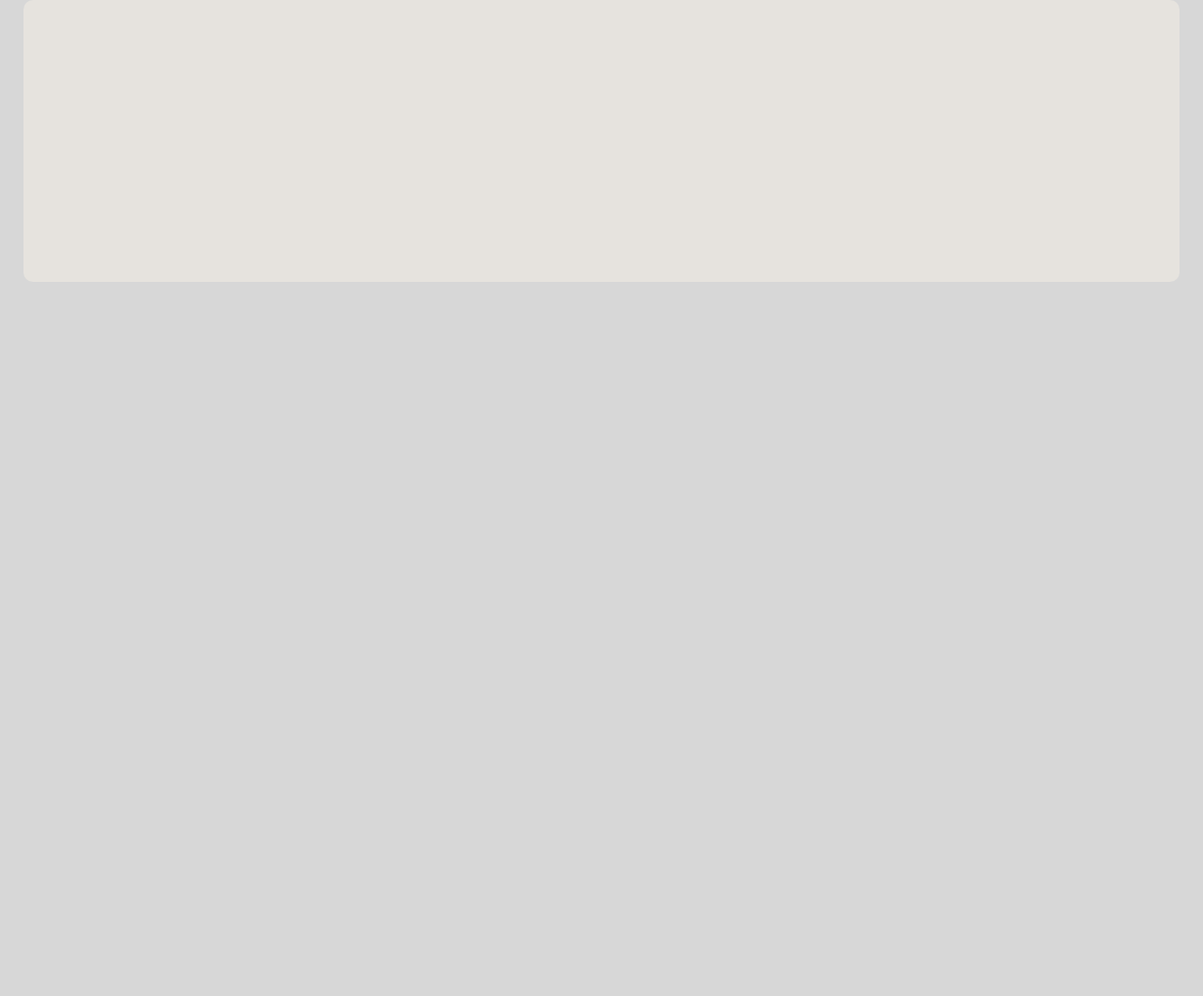
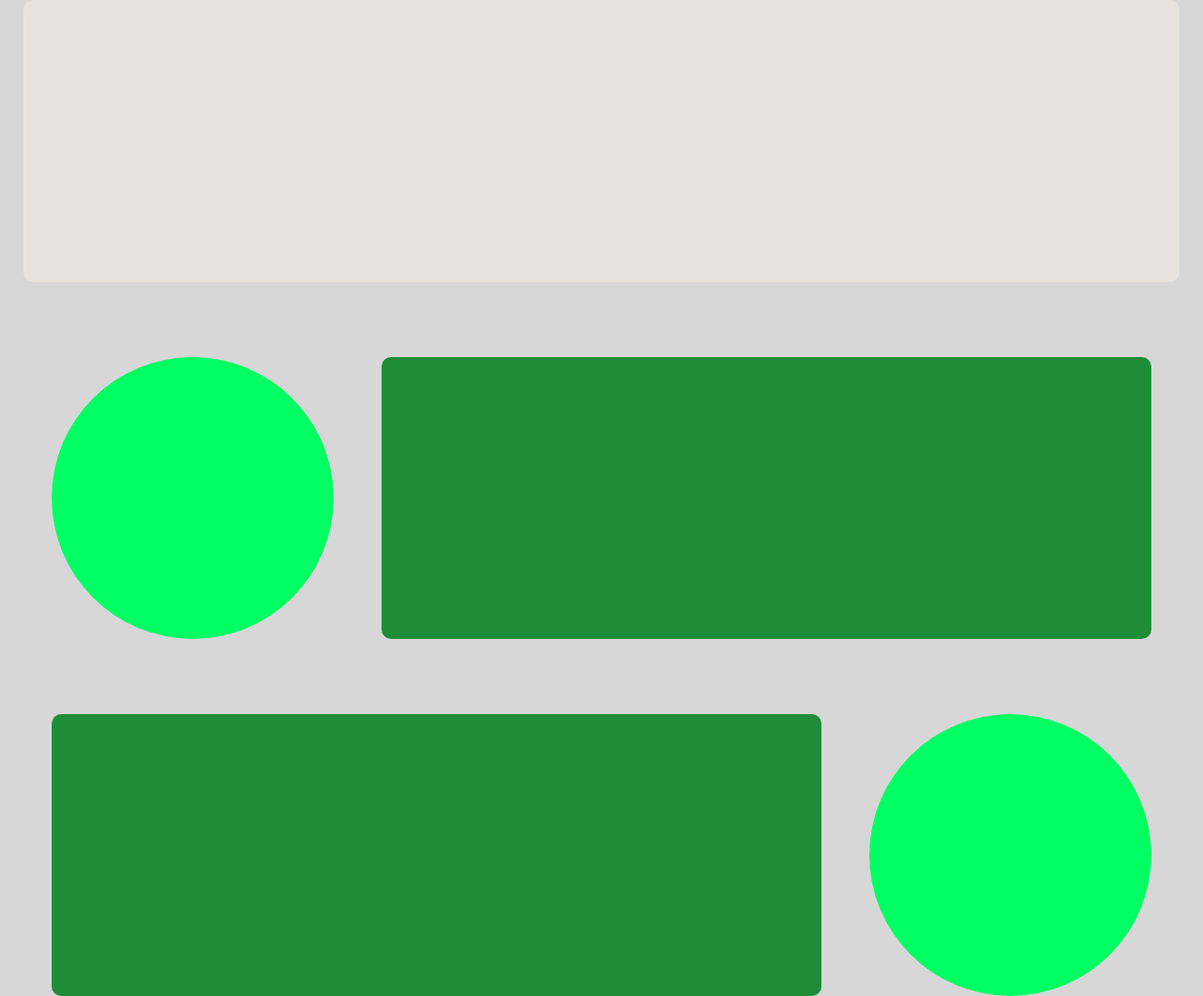
Before and after one commit to luzmariamindje/nocionesbasicas, a plain HTML site: page index.html in a window 1280 px wide. Shown: the part 1065-2125 px from the top of the page at 94% size. Before the commit the page ends 1365 px from the top, so only its background shows below. Drawn offline with Linux system fonts and the light colour scheme.

Commit message:
rectangulos y circulos

```diff
--- a/css/estilo.css
+++ b/css/estilo.css
@@ -54,3 +54,39 @@ header{
     margin-top: 100px;
     border-radius: 10px;
  }
+
+ .section1{
+    display: flex;
+    justify-content: space-between;
+    align-items: center;
+    margin: 30px;
+ }
+
+ .circulo_verde{
+    height:300px;
+    width: 300px;
+    background-color: rgb(0, 255, 98);
+    border-radius: 50%;
+    margin-top: 50px;
+
+}
+ .rectangulo_verde{
+    /* color */
+    background-color: rgb(31, 141, 55);
+    /* forma */
+    height: 300px;
+    /* margen  se queda con todo lo que tiene de epacio*/
+   flex-basis: 70%;
+  margin-top: 50px;
+  border-radius: 10px;
+}
+
+.section2{
+    display: flex;
+    justify-content: space-between;
+    align-items: center;
+    margin: 30px;
+ }
+.reverso{
+    flex-flow: row-reverse nowrap;
+}
--- a/index.html
+++ b/index.html
@@ -13,6 +13,7 @@
  <!-- web máximo de 1366px de acho, ajustable en cualquier medida superio -->
 <!-- CONTAINER ES EL NUEVO BODY -->
     <div class="contenedor">
+        <!-- circulo y rectangulo -->
         <header>
             <div class="circulo"></div>
             <div class="azul"></div>
@@ -20,6 +21,17 @@
 
       <div class="rectangulo"></div>
       <div class="rectangulo_pequeño"></div>
+
+    <section class="section1">
+        <div class="circulo_verde"></div>
+        <div class="rectangulo_verde"></div>
+    </section>
+
+    <section class="section2 reverso" >
+        <div class="circulo_verde "></div>
+        <div class="rectangulo_verde"></div>
+
+    </section>
     </div>
 </body>
 </html>
```
